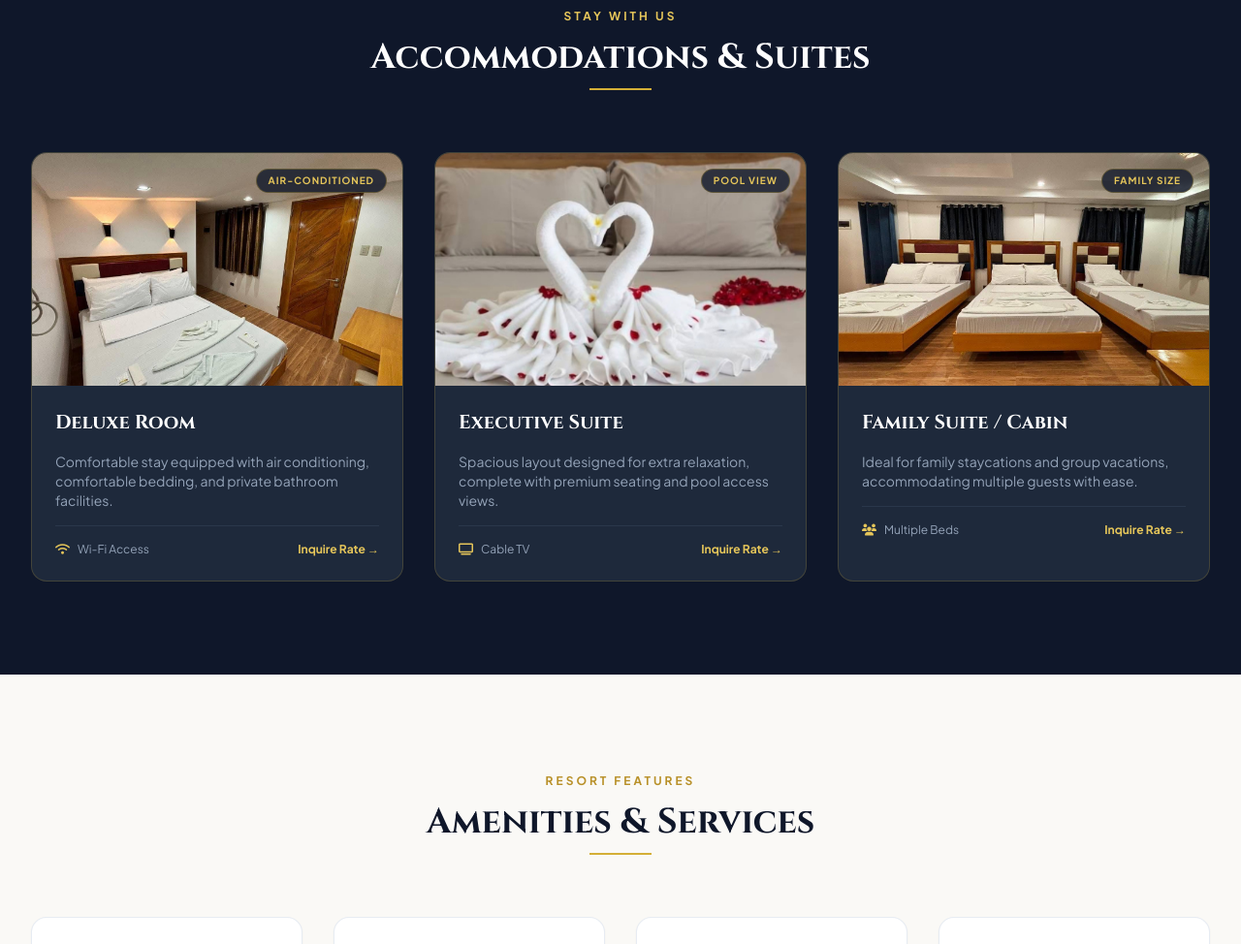
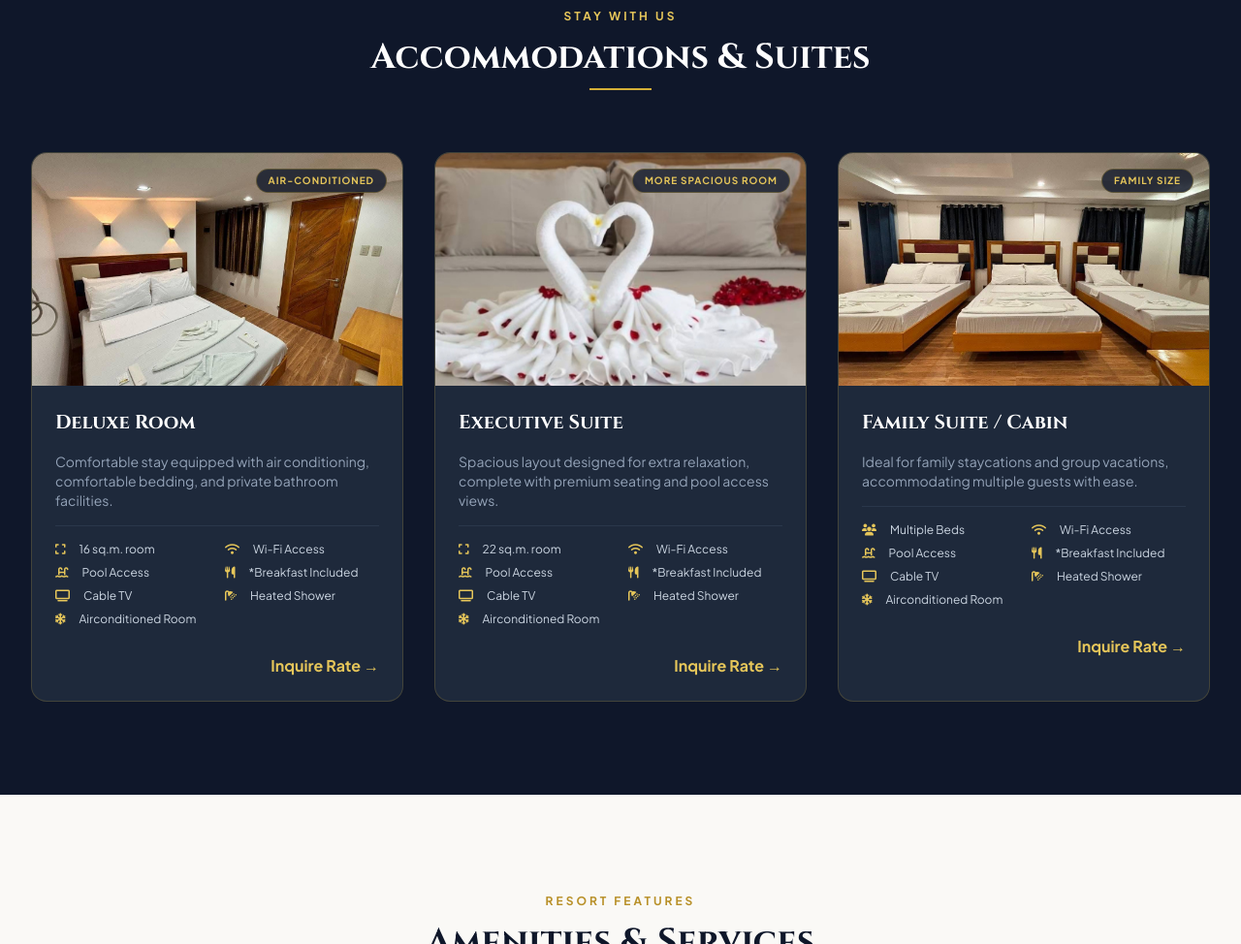
Before and after one commit to savage13317/marcela-sop, a website: page MarcelasWebsite.html in a window 1280 px wide. Shown: the part 1581-2555 px from the top of the page at 97% size. Drawn offline with nearby package versions, Linux system fonts and the light colour scheme.

Commit message:
Room cards: Executive Suite badge to 'More Spacious Room'; full inclusion lists (sq.m., Wi-Fi, Pool Access, *Breakfast, Cable TV, Heated Shower, Aircon) on all three room cards

```diff
--- a/MarcelasWebsite.html
+++ b/MarcelasWebsite.html
@@ -193,8 +193,16 @@
                     <div class="p-6 space-y-4">
                         <h3 class="font-cinzel text-xl font-bold text-white">Deluxe Room</h3>
                         <p class="text-slate-400 text-sm">Comfortable stay equipped with air conditioning, comfortable bedding, and private bathroom facilities.</p>
-                        <div class="pt-4 border-t border-slate-700/60 flex items-center justify-between text-xs text-slate-400">
-                            <span><i class="fa-solid fa-wifi text-gold-400 mr-1.5"></i> Wi-Fi Access</span>
+                        <div class="pt-4 border-t border-slate-700/60 grid grid-cols-1 sm:grid-cols-2 gap-x-4 gap-y-2 text-xs text-slate-300">
+                            <span class="flex items-center gap-2"><i class="fa-solid fa-expand text-gold-400 mr-1.5"></i> 16 sq.m. room</span>
+                            <span class="flex items-center gap-2"><i class="fa-solid fa-wifi text-gold-400 mr-1.5"></i> Wi-Fi Access</span>
+                            <span class="flex items-center gap-2"><i class="fa-solid fa-swimming-pool text-gold-400 mr-1.5"></i> Pool Access</span>
+                            <span class="flex items-center gap-2"><i class="fa-solid fa-utensils text-gold-400 mr-1.5"></i> *Breakfast Included</span>
+                            <span class="flex items-center gap-2"><i class="fa-solid fa-tv text-gold-400 mr-1.5"></i> Cable TV</span>
+                            <span class="flex items-center gap-2"><i class="fa-solid fa-shower text-gold-400 mr-1.5"></i> Heated Shower</span>
+                            <span class="flex items-center gap-2"><i class="fa-solid fa-snowflake text-gold-400 mr-1.5"></i> Airconditioned Room</span>
+                        </div>
+                        <div class="pt-3 flex items-center justify-end">
                             <a href="#contact" class="text-gold-400 font-bold hover:underline">Inquire Rate &rarr;</a>
                         </div>
                     </div>
@@ -205,14 +213,22 @@
                     <div class="h-60 overflow-hidden relative">
                         <img src="photo/photo9.jpg" alt="Executive Suite with romantic towel turndown" class="w-full h-full object-cover group-hover:scale-105 transition duration-500">
                         <span class="absolute top-4 right-4 bg-slate-900/80 backdrop-blur-md text-gold-400 text-[10px] font-bold px-3 py-1 rounded-full border border-gold-500/30 uppercase tracking-widest">
-                            Pool View
+                            More Spacious Room
                         </span>
                     </div>
                     <div class="p-6 space-y-4">
                         <h3 class="font-cinzel text-xl font-bold text-white">Executive Suite</h3>
                         <p class="text-slate-400 text-sm">Spacious layout designed for extra relaxation, complete with premium seating and pool access views.</p>
-                        <div class="pt-4 border-t border-slate-700/60 flex items-center justify-between text-xs text-slate-400">
-                            <span><i class="fa-solid fa-tv text-gold-400 mr-1.5"></i> Cable TV</span>
+                        <div class="pt-4 border-t border-slate-700/60 grid grid-cols-1 sm:grid-cols-2 gap-x-4 gap-y-2 text-xs text-slate-300">
+                            <span class="flex items-center gap-2"><i class="fa-solid fa-expand text-gold-400 mr-1.5"></i> 22 sq.m. room</span>
+                            <span class="flex items-center gap-2"><i class="fa-solid fa-wifi text-gold-400 mr-1.5"></i> Wi-Fi Access</span>
+                            <span class="flex items-center gap-2"><i class="fa-solid fa-swimming-pool text-gold-400 mr-1.5"></i> Pool Access</span>
+                            <span class="flex items-center gap-2"><i class="fa-solid fa-utensils text-gold-400 mr-1.5"></i> *Breakfast Included</span>
+                            <span class="flex items-center gap-2"><i class="fa-solid fa-tv text-gold-400 mr-1.5"></i> Cable TV</span>
+                            <span class="flex items-center gap-2"><i class="fa-solid fa-shower text-gold-400 mr-1.5"></i> Heated Shower</span>
+                            <span class="flex items-center gap-2"><i class="fa-solid fa-snowflake text-gold-400 mr-1.5"></i> Airconditioned Room</span>
+                        </div>
+                        <div class="pt-3 flex items-center justify-end">
                             <a href="#contact" class="text-gold-400 font-bold hover:underline">Inquire Rate &rarr;</a>
                         </div>
                     </div>
@@ -229,8 +245,16 @@
                     <div class="p-6 space-y-4">
                         <h3 class="font-cinzel text-xl font-bold text-white">Family Suite / Cabin</h3>
                         <p class="text-slate-400 text-sm">Ideal for family staycations and group vacations, accommodating multiple guests with ease.</p>
-                        <div class="pt-4 border-t border-slate-700/60 flex items-center justify-between text-xs text-slate-400">
-                            <span><i class="fa-solid fa-users text-gold-400 mr-1.5"></i> Multiple Beds</span>
+                        <div class="pt-4 border-t border-slate-700/60 grid grid-cols-1 sm:grid-cols-2 gap-x-4 gap-y-2 text-xs text-slate-300">
+                            <span class="flex items-center gap-2"><i class="fa-solid fa-users text-gold-400 mr-1.5"></i> Multiple Beds</span>
+                            <span class="flex items-center gap-2"><i class="fa-solid fa-wifi text-gold-400 mr-1.5"></i> Wi-Fi Access</span>
+                            <span class="flex items-center gap-2"><i class="fa-solid fa-swimming-pool text-gold-400 mr-1.5"></i> Pool Access</span>
+                            <span class="flex items-center gap-2"><i class="fa-solid fa-utensils text-gold-400 mr-1.5"></i> *Breakfast Included</span>
+                            <span class="flex items-center gap-2"><i class="fa-solid fa-tv text-gold-400 mr-1.5"></i> Cable TV</span>
+                            <span class="flex items-center gap-2"><i class="fa-solid fa-shower text-gold-400 mr-1.5"></i> Heated Shower</span>
+                            <span class="flex items-center gap-2"><i class="fa-solid fa-snowflake text-gold-400 mr-1.5"></i> Airconditioned Room</span>
+                        </div>
+                        <div class="pt-3 flex items-center justify-end">
                             <a href="#contact" class="text-gold-400 font-bold hover:underline">Inquire Rate &rarr;</a>
                         </div>
                     </div>
```
